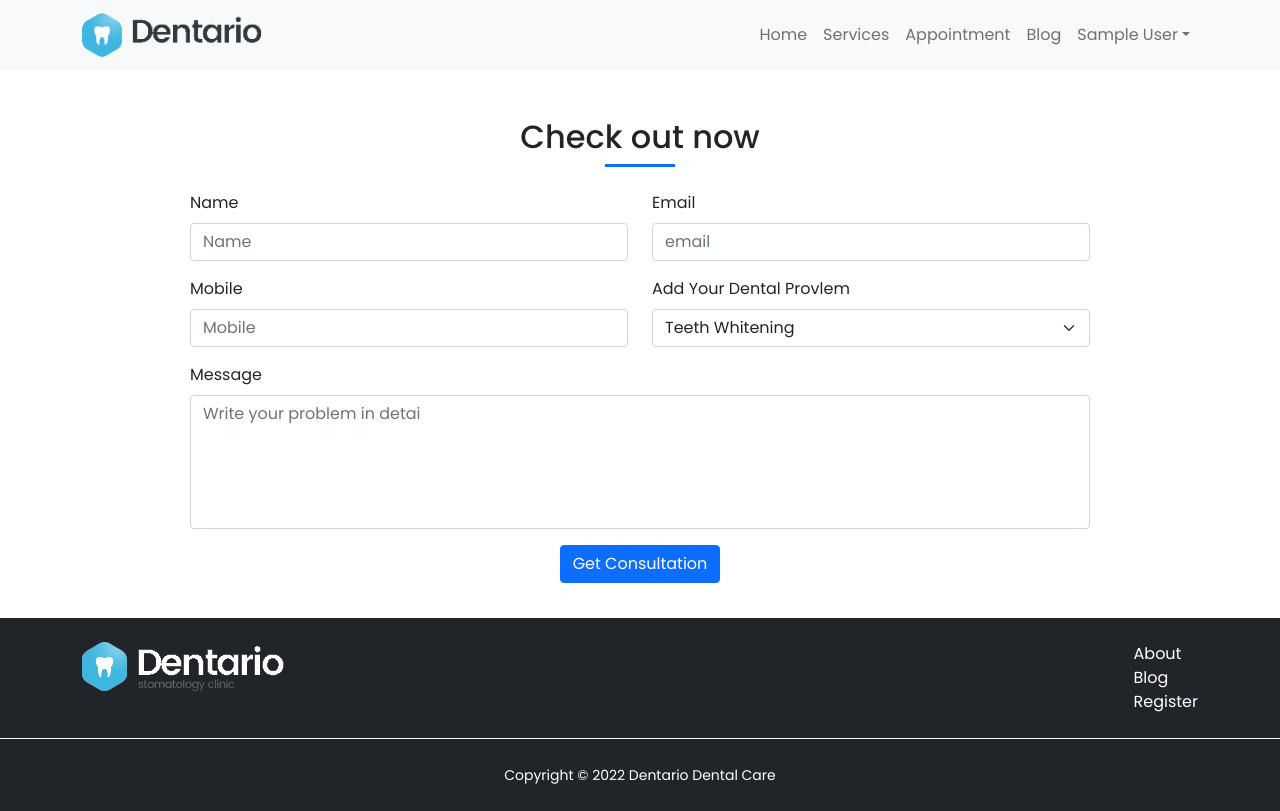
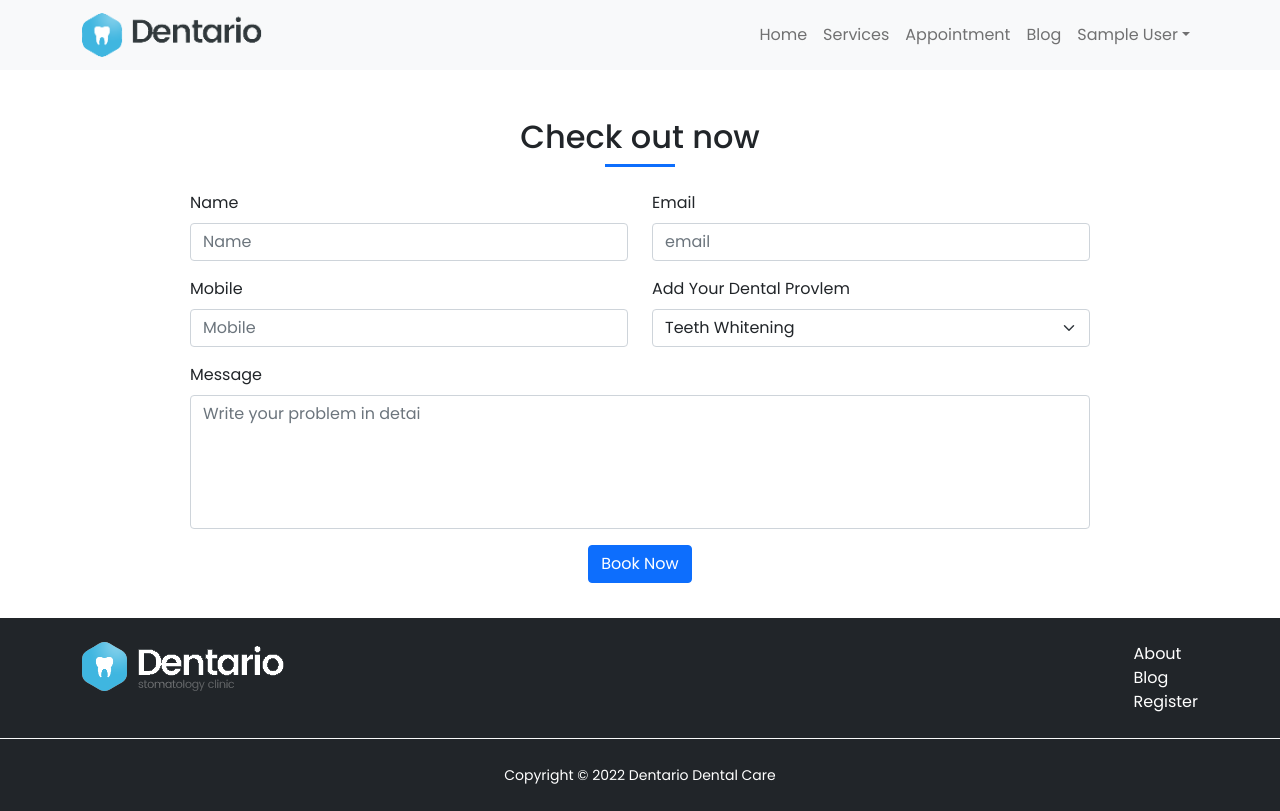
Before and after one commit to Shahrear-ahamed/dentario-dental-care, a React (Create React App) app: page /checkout in a window 1280 px wide. Built offline with nearby package versions, Linux system fonts and the light colour scheme; no server answers; sample sign-in values are in the browser's storage.

Commit message:
add checkout page functional

```diff
--- a/src/Pages/CheckOut/CheckOut.js
+++ b/src/Pages/CheckOut/CheckOut.js
@@ -1,29 +1,67 @@
 import React from "react";
 import { Button, Form, Row } from "react-bootstrap";
+import { toast, ToastContainer } from "react-toastify";
 
 const CheckOut = () => {
+  const checkOutNow = (e) => {
+    e.preventDefault();
+
+    // get data
+    const name = e.target.name.value;
+    const email = e.target.email.value;
+    const number = e.target.number.value;
+    const message = e.target.message.value;
+
+    // error
+    const notifyError = (data) => toast.error(data);
+    const toastSuccess = (data) => toast.success(data);
+
+    // send data
+    if (name && email && number && message) {
+      toastSuccess("Booked Your serial, We will call you leter");
+    } else {
+      notifyError("Please enter all data");
+    }
+
+  };
+
   return (
     <section className="div-size container">
       <div style={{ maxWidth: "900px" }} className="my-5 mx-auto">
         <h2 className="text-center">Check out now</h2>
         <div className="bar"></div>
-        <Form className="mt-4">
+        <Form onSubmit={checkOutNow} className="mt-4">
           <Row className="mb-3">
             <Form.Group className="col" controlId="formGridEmail">
               <Form.Label>Name</Form.Label>
-              <Form.Control type="text" placeholder="Name" />
+              <Form.Control
+                name="name"
+                type="text"
+                placeholder="Name"
+                required
+              />
             </Form.Group>
 
             <Form.Group className="col" controlId="formGridEmail">
               <Form.Label>Email</Form.Label>
-              <Form.Control type="email" placeholder="email" />
+              <Form.Control
+                name="email"
+                type="email"
+                placeholder="email"
+                required
+              />
             </Form.Group>
           </Row>
 
           <Row className="mb-3">
             <Form.Group className="col" controlId="formGridEmail">
               <Form.Label>Mobile</Form.Label>
-              <Form.Control type="number" placeholder="Mobile" />
+              <Form.Control
+                name="number"
+                type="number"
+                placeholder="Mobile"
+                required
+              />
             </Form.Group>
 
             <Form.Group className="col" controlId="formGridState">
@@ -44,18 +82,21 @@ const CheckOut = () => {
               style={{ resize: "none" }}
               as="textarea"
               rows={5}
+              name="message"
               placeholder="Write your problem in detai"
+              required
             />
           </Form.Group>
 
           <div className="d-flex justify-content-center">
             {" "}
             <Button variant="primary" type="submit">
-              Get Consultation
+              Book Now
             </Button>
           </div>
         </Form>
       </div>
+      <ToastContainer />
     </section>
   );
 };
```
